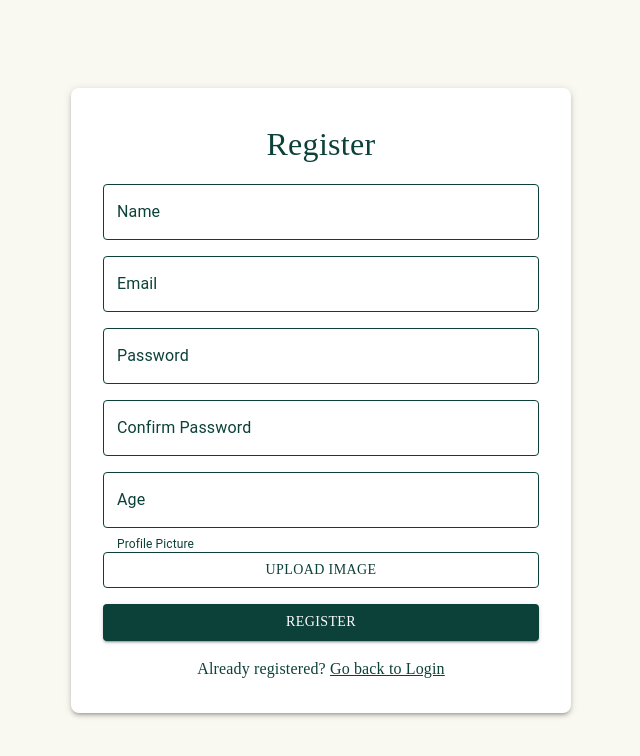
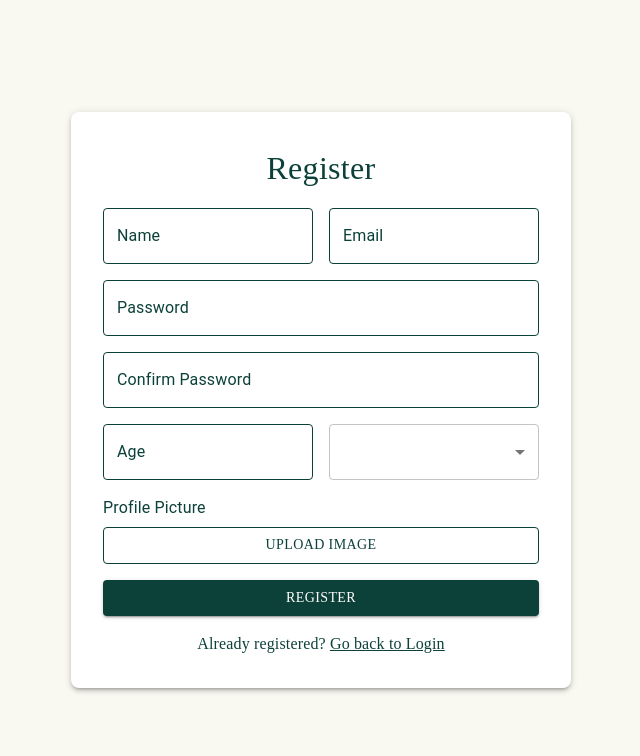
Before and after one commit to Finzy-Tech/finzy-landing, a Next.js app: page /page/register in a window 1280 px wide. Shown: the top 756 px of the page, without its empty margins (319-959 px from the left). Built offline with nearby package versions, Linux system fonts and the light colour scheme; no server answers.

Commit message:
fix register and add axios config file
Signed-off-by: brf153 <153hsb@gmail.com>

```diff
--- a/app/api/auth/[...nextauth]/route.ts
+++ b/app/api/auth/[...nextauth]/route.ts
@@ -29,7 +29,7 @@ export const authOptions: AuthOptions = {
         }
 
         // Call your backend API for validation
-        const res = await fetch(`${process.env.BACKEND_URL}/auth/login`, {
+        const res = await fetch(`${process.env.NEXT_PUBLIC_API_URL}/auth/login`, {
           method: "POST",
           headers: { "Content-Type": "application/json" },
           body: JSON.stringify(credentials),
@@ -67,7 +67,7 @@ export const authOptions: AuthOptions = {
     async signIn({ user, account }) {
       if (account?.provider === "google") {
         // Check if the user exists in backend
-        const res = await fetch(`${process.env.BACKEND_URL}/auth/check-user`, {
+        const res = await fetch(`${process.env.NEXT_PUBLIC_API_URL}/auth/check-user`, {
           method: "POST",
           headers: { "Content-Type": "application/json" },
           body: JSON.stringify({ email: user.email }),
--- a/app/page/register/page.tsx
+++ b/app/page/register/page.tsx
@@ -19,7 +19,10 @@ import {
   Link,
   Grid,
   styled,
+  Select,
+  MenuItem,
 } from "@mui/material";
+import axiosInstance from "@/app/utils/axios";
 
 const StyledTextField = styled(TextField)({
   "& .MuiInputBase-input, & .MuiInputLabel-root": {
@@ -49,7 +52,8 @@ const RegisterPage: React.FC = () => {
     password: "",
     confirmPassword: "",
     age: "",
-    profilePicture: null as File | null,
+    gender: "",
+    profilePicture: "",
   });
   const [error, setError] = useState<string>("");
 
@@ -57,16 +61,20 @@ const RegisterPage: React.FC = () => {
   const widgetRef = useRef<any>(null);
 
   useEffect(() => {
-    cloudinaryRef.current = window.cloudinary;
-    if (cloudinaryRef.current) {
+    if (!(window as any).cloudinary) {
+      console.log("Cloudinary script not loaded!");
+      return;
+    }
+
+    cloudinaryRef.current = (window as any).cloudinary;
     widgetRef.current = cloudinaryRef.current.createUploadWidget(
       {
-          cloudName: process.env.CLOUDINARY_CLOUD_NAME, // Replace with your Cloudinary cloud name
-          uploadPreset: process.env.CLOUDINARY_UPLOAD_PRESET, // Replace with your unsigned upload preset name
+        cloudName: process.env.NEXT_PUBLIC_CLOUDINARY_CLOUD_NAME,
+        uploadPreset: process.env.NEXT_PUBLIC_CLOUDINARY_UPLOAD_PRESET,
       },
-        function (error: unknown, result: any) {
-          if (!error && result && result.event === "success") {
-            // You can now use result.info.secure_url to display or store the image
+      (error: unknown, result: any) => {
+        if (error) console.log("Cloudinary widget error:", error);
+        if (result?.event === "success") {
           setForm((prev) => ({
             ...prev,
             profilePicture: result.info.secure_url,
@@ -74,7 +82,6 @@ const RegisterPage: React.FC = () => {
         }
       }
     );
-    }
   }, []);
 
   const openWidget = (e: React.MouseEvent) => {
@@ -83,18 +90,11 @@ const RegisterPage: React.FC = () => {
   };
 
   const handleChange = (e: React.ChangeEvent<HTMLInputElement>) => {
-    const { name, value, files } = e.target;
-    if (name === "profilePicture" && files) {
-      setForm((prev) => ({
-        ...prev,
-        profilePicture: files[0],
-      }));
-    } else {
+    const { name, value } = e.target;
     setForm((prev) => ({
       ...prev,
       [name]: value,
     }));
-    }
   };
 
   const handleSubmit = (e: React.FormEvent) => {
@@ -105,6 +105,7 @@ const RegisterPage: React.FC = () => {
       !form.email ||
       !form.password ||
       !form.confirmPassword ||
+      !form.gender ||
       !form.age
     ) {
       setError("Please fill all fields.");
@@ -115,7 +116,14 @@ const RegisterPage: React.FC = () => {
       return;
     }
     // Registration logic here (API call, etc.)
-    alert("Registered successfully!");
+    axiosInstance.post("/people/register", form)
+      .then(response => {
+        console.log("Registration successful:", response.data);
+      })
+      .catch(error => {
+        setError("Registration failed.");
+        console.error("Registration error:", error);
+      });
   };
 
   return (
@@ -151,7 +159,7 @@ const RegisterPage: React.FC = () => {
           Register
         </Typography>
         <Grid container spacing={2}>
-          <Grid size={{ xs: 12 }}>
+          <Grid size={{ xs: 6 }}>
             <StyledTextField
               label="Name"
               name="name"
@@ -160,7 +168,7 @@ const RegisterPage: React.FC = () => {
               fullWidth
             />
           </Grid>
-          <Grid size={{ xs: 12 }}>
+          <Grid size={{ xs: 6 }}>
             <StyledTextField
               label="Email"
               name="email"
@@ -190,7 +198,7 @@ const RegisterPage: React.FC = () => {
               fullWidth
             />
           </Grid>
-          <Grid size={{ xs: 12 }}>
+          <Grid size={{ xs: 6 }}>
             <StyledTextField
               label="Age"
               name="age"
@@ -200,20 +208,59 @@ const RegisterPage: React.FC = () => {
               fullWidth
             />
           </Grid>
+          <Grid size={{ xs: 6 }}>
+            <Select
+              labelId="gender"
+              id="gender"
+              value={form.gender}
+              label="Gender"
+              name="gender"
+              onChange={(e) => handleChange(e as any)}
+              sx={{width: "100%"}}
+            >
+              <MenuItem value={"male"}>Male</MenuItem>
+              <MenuItem value={"female"}>Female</MenuItem>
+            </Select>
+          </Grid>
           <Grid size={{ xs: 12 }}>
-            <FormControl fullWidth>
             <InputLabel
-                shrink
               htmlFor="profilePicture"
               sx={{ color: "var(--color-text-primary)" }}
             >
               Profile Picture
             </InputLabel>
+
+            {form.profilePicture && typeof form.profilePicture === "string" ? (
+              <Box sx={{ display: "flex", gap: 2, alignItems: "center" }}>
+                <Avatar
+                  src={form.profilePicture}
+                  sx={{ width: 56, height: 56, mt: 2 }}
+                />
                 <Button
                   variant="outlined"
                   onClick={openWidget}
                   sx={{
                     mt: 1,
+                    color: "var(--color-text-primary)",
+                    borderColor: "var(--color-text-primary)",
+                    fontFamily: "var(--font-family-primary)",
+                    height: "fit-content",
+                    "&:hover": {
+                      borderColor: "var(--color-text-primary)",
+                      background: "rgba(0,0,0,0.03)",
+                    },
+                  }}
+                >
+                  Upload Image
+                </Button>
+              </Box>
+            ) : (
+              <Button
+                variant="outlined"
+                onClick={openWidget}
+                sx={{
+                  mt: 1,
+                  width: "100%",
                   color: "var(--color-text-primary)",
                   borderColor: "var(--color-text-primary)",
                   fontFamily: "var(--font-family-primary)",
@@ -225,14 +272,7 @@ const RegisterPage: React.FC = () => {
               >
                 Upload Image
               </Button>
-              {form.profilePicture &&
-                typeof form.profilePicture === "string" && (
-                  <Avatar
-                    src={form.profilePicture}
-                    sx={{ width: 56, height: 56, mt: 2 }}
-                  />
             )}
-            </FormControl>
           </Grid>
         </Grid>
         {error && (
--- /dev/null
+++ b/app/utils/axios.ts
@@ -0,0 +1,25 @@
+import axios from 'axios';
+
+const axiosInstance = axios.create({
+  baseURL: process.env.NEXT_PUBLIC_API_URL, // Change to your API base URL
+  timeout: 10000,
+  headers: {
+    'Content-Type': 'application/json',
+  },
+});
+
+// Optional: Add interceptors for requests and responses
+axiosInstance.interceptors.request.use(
+  config => {
+    // You can add auth tokens here if needed
+    return config;
+  },
+  error => Promise.reject(error)
+);
+
+axiosInstance.interceptors.response.use(
+  response => response,
+  error => Promise.reject(error)
+);
+
+export default axiosInstance;
--- a/package.json
+++ b/package.json
@@ -16,6 +16,7 @@
     "@emotion/styled": "^11.14.1",
     "@mui/icons-material": "^7.3.2",
     "@mui/material": "^7.3.2",
+    "axios": "^1.12.0",
     "next": "15.5.2",
     "next-auth": "^4.24.11",
     "react": "19.1.0",
```
Also changed, not shown: 2 other files (tests, documents, lock files or other folders). Lines whose indentation alone changed are shown as unchanged.
